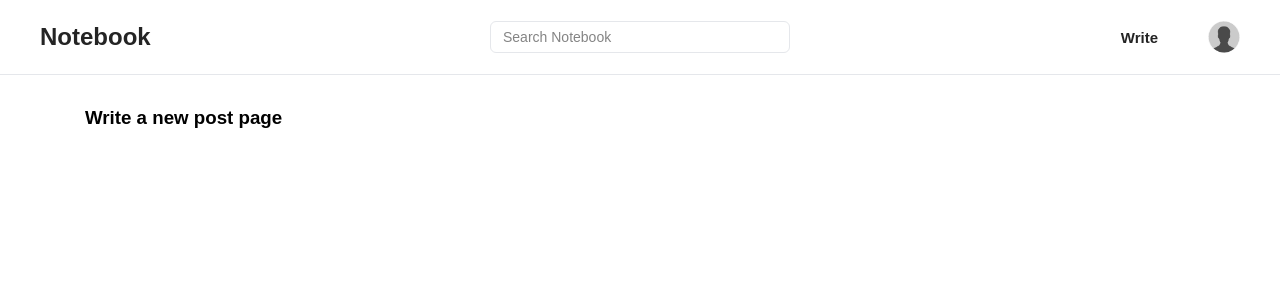
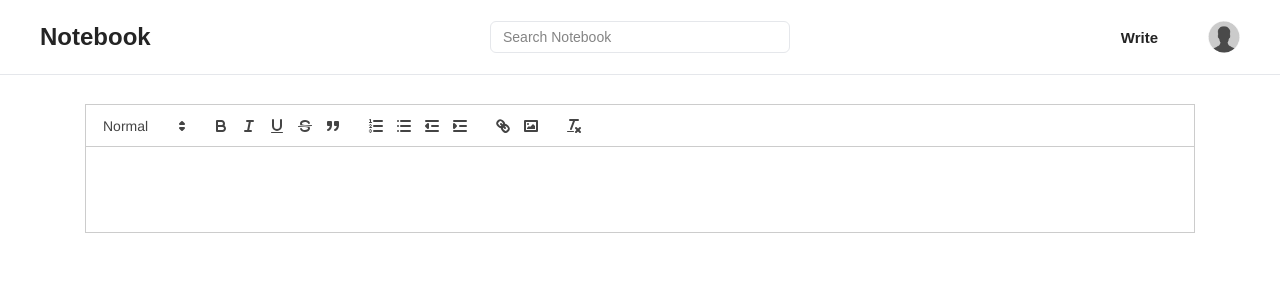
Before and after one commit to Wolleys/notebook, a Next.js app: page /new-post in a window 1280 px wide. Shown: the top 300 px of the page. Built offline with nearby package versions, Linux system fonts and the light colour scheme; a web font is replaced by a local one.

Commit message:
Add editor component

```diff
--- a/app/(website)/new-post/new-post.tsx
+++ b/app/(website)/new-post/new-post.tsx
@@ -1,10 +1,15 @@
-import { FC } from "react";
+"use client";
+
+import { FC, useState } from "react";
+import Editor from "@/components/editor";
 import styles from "./newpost.module.css";
 
 const NewPost: FC = () => {
+  const [value, setValue] = useState("");
+
   return (
     <div className={styles.container}>
-      <h3>Write a new post page</h3>
+      <Editor value={value} onChange={setValue} />
     </div>
   );
 };
--- /dev/null
+++ b/components/editor/editor.module.css
@@ -0,0 +1,20 @@
+.container {
+  flex: 1;
+  display: flex;
+}
+
+.editor {
+  width: 100%;
+}
+
+@media (min-width: 576px) {
+}
+
+@media (min-width: 768px) {
+}
+
+@media (min-width: 992px) {
+}
+
+@media (min-width: 1200px) {
+}
--- /dev/null
+++ b/components/editor/index.tsx
@@ -0,0 +1,40 @@
+import { FC } from "react";
+import ReactQuill from "react-quill";
+import styles from "./editor.module.css";
+import "react-quill/dist/quill.snow.css";
+
+interface EditorProps {
+  value: string;
+  onChange: (value: string) => void;
+}
+
+const Editor: FC<EditorProps> = ({ value, onChange }) => {
+  const modules = {
+    toolbar: [
+      [{ header: [1, 2, false] }],
+      ["bold", "italic", "underline", "strike", "blockquote"],
+      [
+        { list: "ordered" },
+        { list: "bullet" },
+        { indent: "-1" },
+        { indent: "+1" },
+      ],
+      ["link", "image"],
+      ["clean"],
+    ],
+  };
+
+  return (
+    <div className={styles.container}>
+      <ReactQuill
+        value={value}
+        theme={"snow"}
+        modules={modules}
+        onChange={onChange}
+        className={styles.editor}
+      />
+    </div>
+  );
+};
+
+export default Editor;
```
